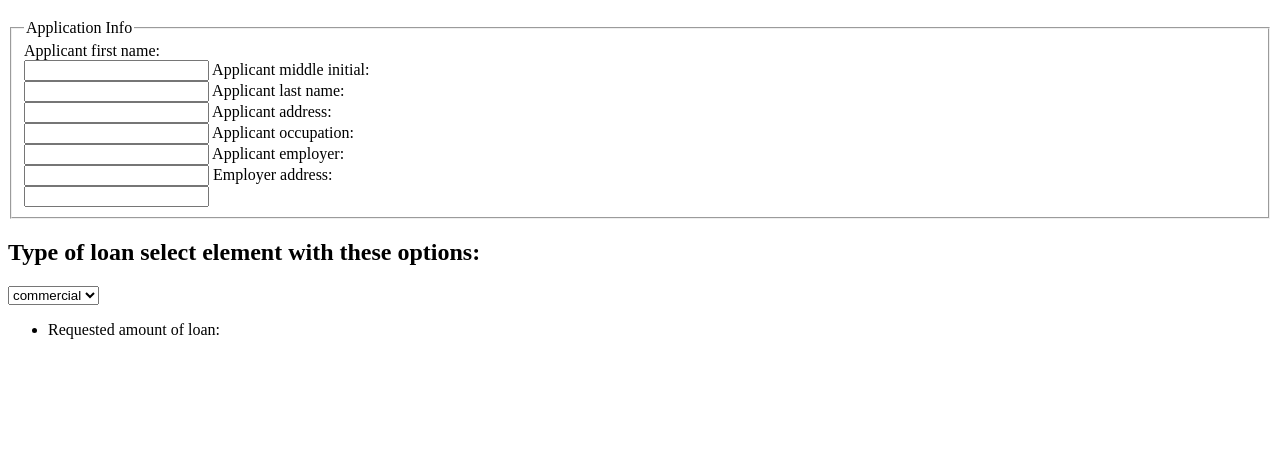
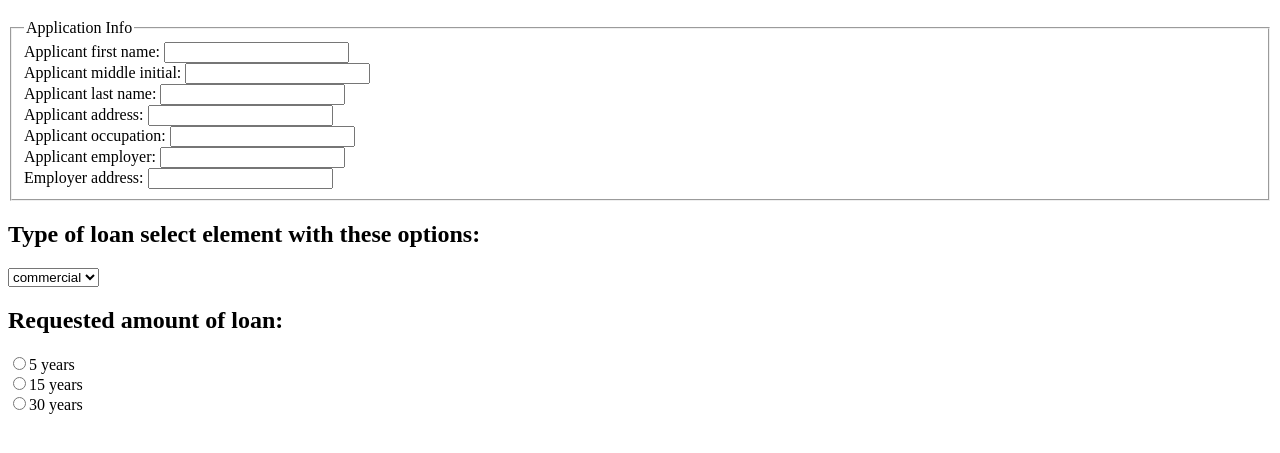
Before and after one commit to J-Waddell/Banking-form, a plain HTML site: page index.html in a window 1280 px wide. Shown: the part 61-514 px from the top of the page. Drawn offline with Linux system fonts and the light colour scheme.

Commit message:
radio buttons

```diff
--- a/index.html
+++ b/index.html
@@ -2,28 +2,44 @@
 <html>
 <head>
 	<title>Banking Form</title>
+<link rel="stylesheet" type="text/css" href="style.css">
 </head>
 <body>
 <h1>Banking Form</h1>
 	<div class="app">
 	<fieldset>
 	<legend><span class="heavy">Application Info</span></legend>
-		Applicant first name:<br>
+
+		<label>Applicant first name:</label>
 		<input type="text" name="applicantFirstName">
-		Applicant middle initial:<br>
+		<br>
+
+		<label>Applicant middle initial:</label>
 		<input type="text" name="applicantMiddleInitial">
-		Applicant last name:<br>
+		<br>
+
+		<label>Applicant last name:</label>
 		<input type="text" name="applicantLastName">
-		Applicant address:<br>
+		<br>
+
+		<label>Applicant address:</label>
 		<input type="text" name="applicantAddress">
-		Applicant occupation:<br>
+		<br>
+
+		<label>Applicant occupation:</label>
 		<input type="text" name="applicantOccupation">
-		Applicant employer:<br>
+		<br>
+
+		<label>Applicant employer:</label>
 		<input type="text" name="applicantEmployer">
-		Employer address:<br>
+		<br>
+
+		<label>Employer address:</label>
 		<input type="text" name="employerAddress">
+		<br>
+
 	</fieldset>
-	</div>
+
 	<div class="loanEl">
 		<h2>Type of loan select element with these options:</h2>
 		<select name="loan">
@@ -35,11 +51,14 @@
 	</div>
 
 		<div class="loanAm">
-	<ul>
-	<li>Requested amount of loan:</li>
-	</ul>
-
+	<h2>Requested amount of loan:</h2>
+			<form>
+				<input type="radio" name="years" value="5">5 years
+				<br>
+				<input type="radio" name="years" value="15">15 years<br>
+				<input type="radio" name="years" value="30">30 years
+			</form>
 		</div>
-
+	</div>
 </body>
 </html>
```
Lines whose indentation alone changed are shown as unchanged.
